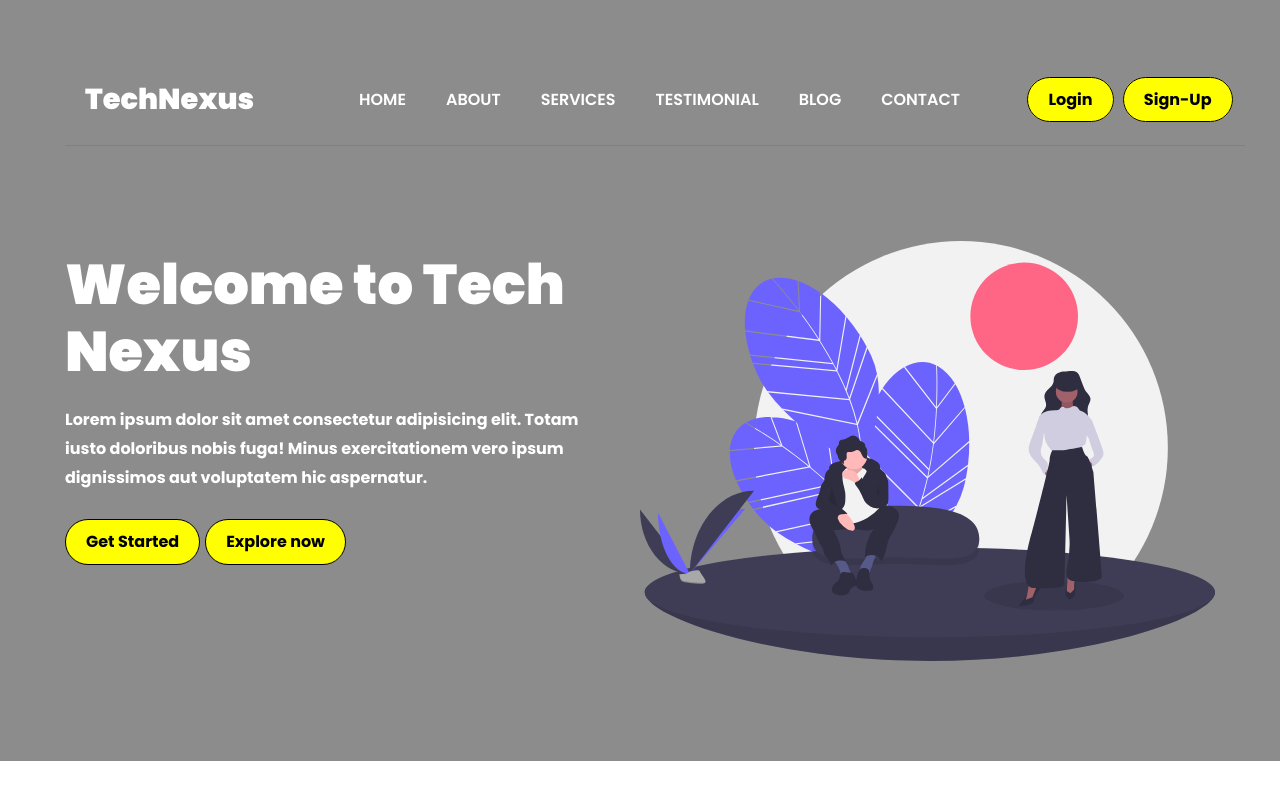
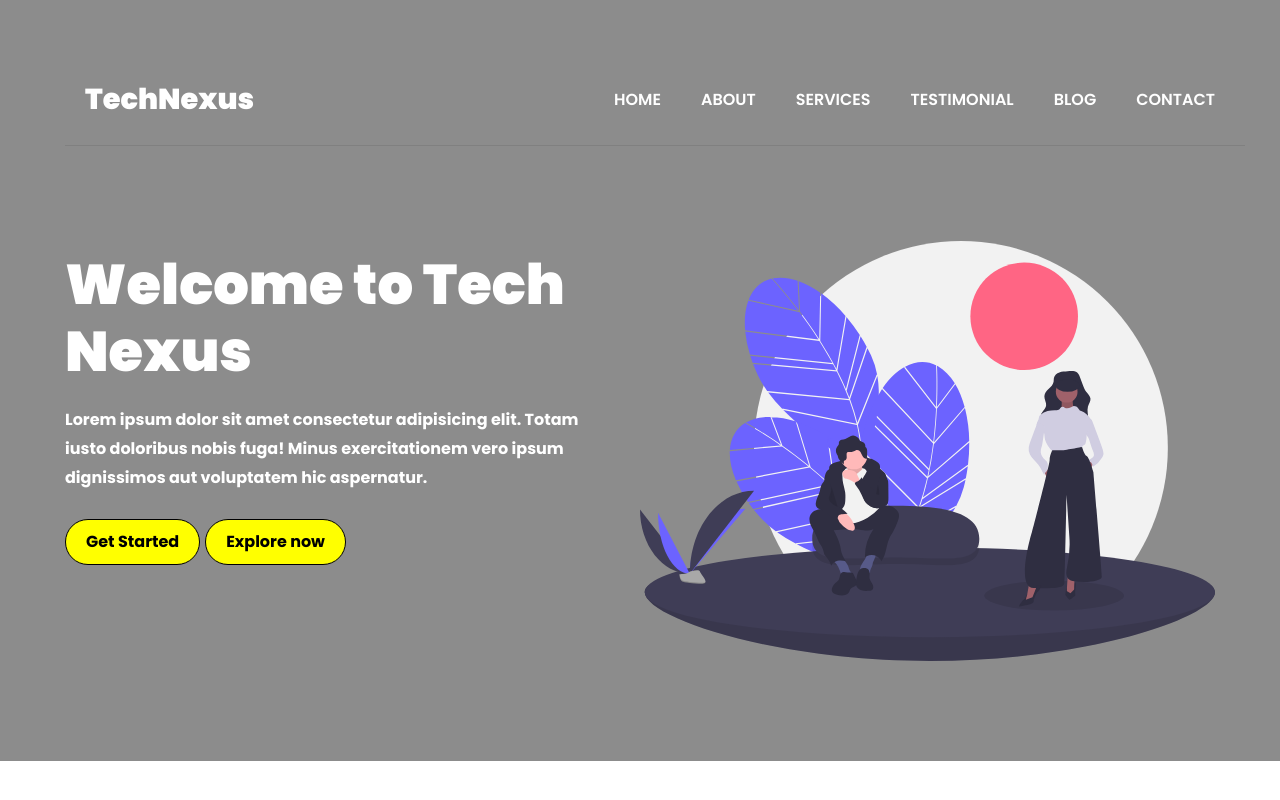
Before and after one commit to jamesbelle/webpage, a plain HTML site: page index.html in a window 1280 px wide. Shown: the top 800 px of the page. Drawn offline with nearby package versions, Linux system fonts and the light colour scheme.

Commit message:
Update index.html

```diff
--- a/index.html
+++ b/index.html
@@ -205,7 +205,7 @@
       <nav id="headingcontainer">
         <div id="heading">
           <a href="#" id="logo">Tech<span class="ht-style">Nexus</span></a>
-          <!-- <input type="checkbox" id="check"> -->
+
           <ul id="navigation">
             <li class="navitem"><a href="#">Home</a></li>
             <li class="navitem"><a href="#">About</a></li>
@@ -213,13 +213,7 @@
             <li class="navitem"><a href="#">Testimonial</a></li>
             <li class="navitem"><a href="#">Blog</a></li>
             <li class="navitem"><a href="#">Contact</a></li>
-            <!-- <label for="check" class="close-menu"><i class="fas fa-times"></i></label> -->
           </ul>
-          <div id="loginform">
-            <a href="#" id="login">Login</a>
-            <a href="#" id="signup">Sign-Up</a>
-          </div>
-          <!-- <label for="check" class="open-menu"><i class="fas fa-bars"></i></label> -->
         </div>
       </nav>
       <div id="headercontent">
```
